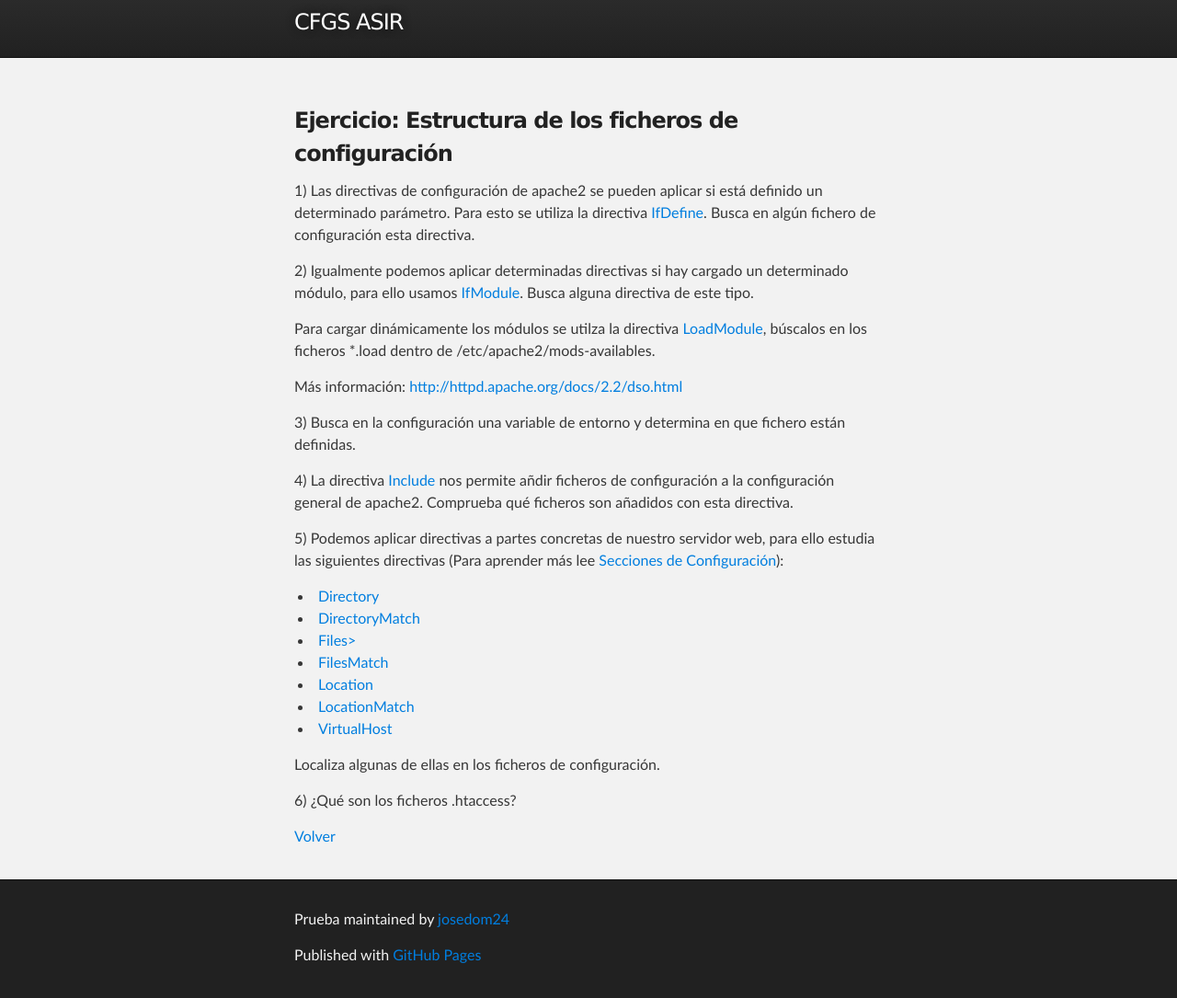
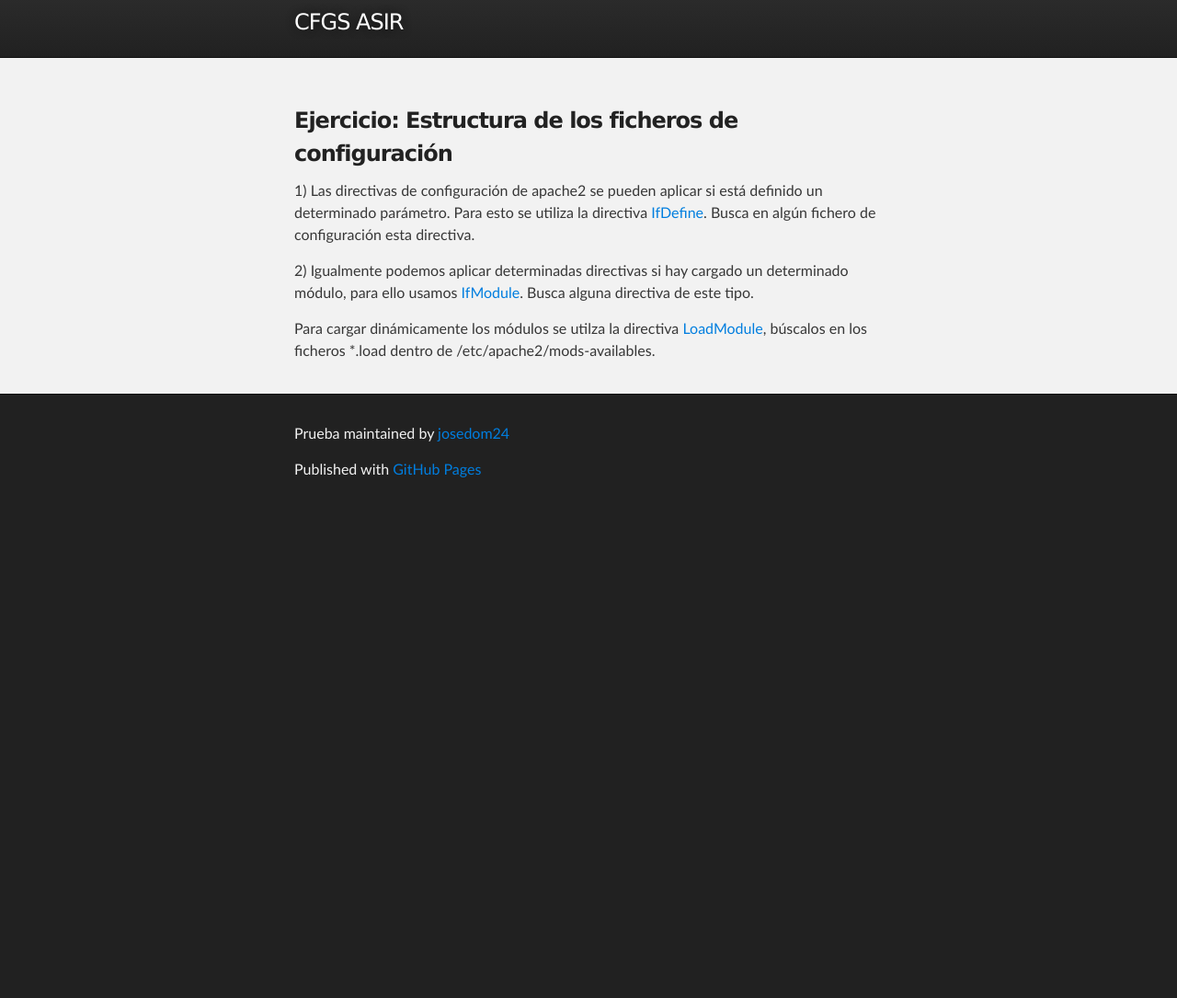
Before and after one commit to josedom24/josedom24.github.io, a Jekyll site: the page built from mod/serviciosgs/e_web_6.md, in a window 1280 px wide, cut to the strip 78-1163 px from the top of the page. Shown: the whole strip at 92% size. Built offline with Jekyll 4.4.1, drawn with Linux system fonts in a browser that asks for light colours; after the commit the page ends 900 px from its top, so only the background shows below that.

Commit message:
modificaciones

```diff
--- a/mod/serviciosgs/e_web_6.md
+++ b/mod/serviciosgs/e_web_6.md
@@ -11,26 +11,3 @@ tagline: CFGS ASIR
 2) Igualmente podemos aplicar determinadas directivas si hay cargado un determinado módulo, para ello usamos [IfModule](http://httpd.apache.org/docs/2.2/mod/core.html#ifmodule). Busca alguna directiva de este tipo.
 
 Para cargar dinámicamente los módulos se utilza la directiva [LoadModule](http://httpd.apache.org/docs/2.2/mod/mod_so.html#loadmodule), búscalos en los ficheros *.load dentro de /etc/apache2/mods-availables.
-
-Más información: <http://httpd.apache.org/docs/2.2/dso.html>
-
-3) Busca en la configuración una variable de entorno y determina en que fichero están definidas.
-
-4) La directiva [Include](http://httpd.apache.org/docs/2.2/mod/core.html#include) nos permite añdir ficheros de configuración a la configuración general de apache2. Comprueba qué ficheros son añadidos con esta directiva.
-
-5) Podemos aplicar directivas a partes concretas de nuestro servidor web, para ello estudia las siguientes directivas (Para aprender más lee [Secciones de Configuración](http://httpd.apache.org/docs/2.2/sections.html)):
-
-* [Directory](http://httpd.apache.org/docs/2.2/mod/core.html#directory)
-* [DirectoryMatch](http://httpd.apache.org/docs/2.2/mod/core.html#directorymatch)
-* [Files>](http://httpd.apache.org/docs/2.2/mod/core.html#files)
-* [FilesMatch](http://httpd.apache.org/docs/2.2/mod/core.html#filesmatch)
-* [Location](http://httpd.apache.org/docs/2.2/mod/core.html#location)
-* [LocationMatch](http://httpd.apache.org/docs/2.2/mod/core.html#locationmatch)
-* [VirtualHost](http://httpd.apache.org/docs/2.2/mod/core.html#virtualhost)
-
-Localiza algunas de ellas en los ficheros de configuración.
-
-6) ¿Qué son los ficheros .htaccess?
-
-
-[Volver](index)
```
